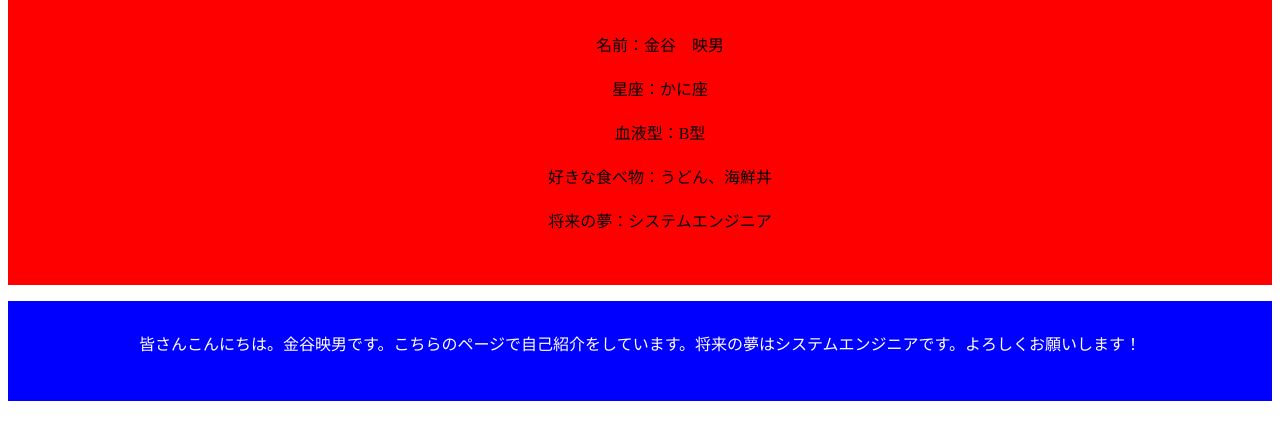
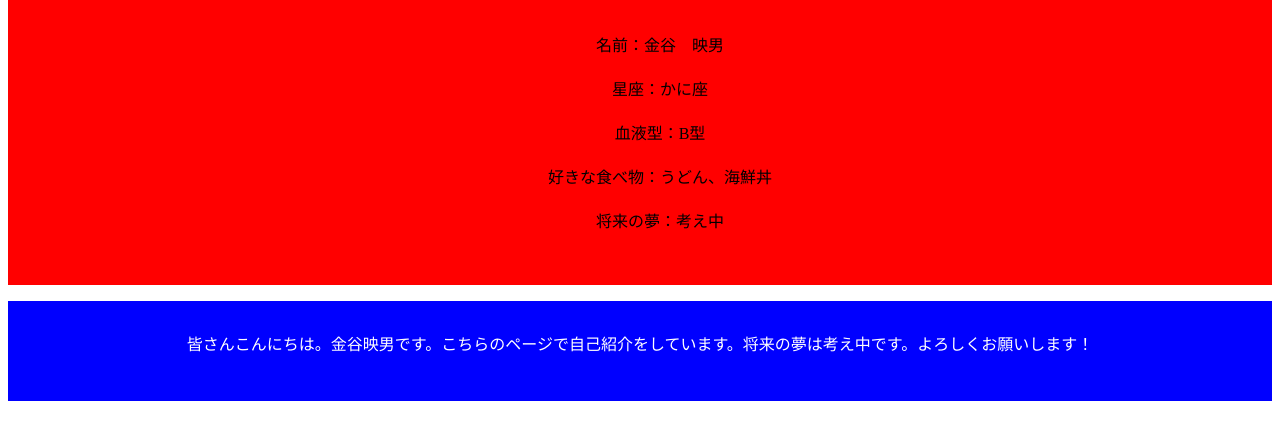
Before and after one commit to kanayaakio/kanayaakio.github.io, a plain HTML site: page index.html in a window 1280 px wide. Shown: the part 331-770 px from the top of the page. Drawn offline with Linux system fonts and the light colour scheme.

Commit message:
Update index.html

```diff
--- a/index.html
+++ b/index.html
@@ -26,9 +26,9 @@
         <li>星座：かに座</li>
         <li>血液型：B型</li>
         <li>好きな食べ物：うどん、海鮮丼</li>
-        <li>将来の夢：システムエンジニア</li>
+        <li>将来の夢：考え中</li>
       </ul>
     </div>
   <div class="footer">
-    <p>皆さんこんにちは。金谷映男です。こちらのページで自己紹介をしています。将来の夢はシステムエンジニアです。よろしくお願いします！</p>
+    <p>皆さんこんにちは。金谷映男です。こちらのページで自己紹介をしています。将来の夢は考え中です。よろしくお願いします！</p>
   </div>
```
